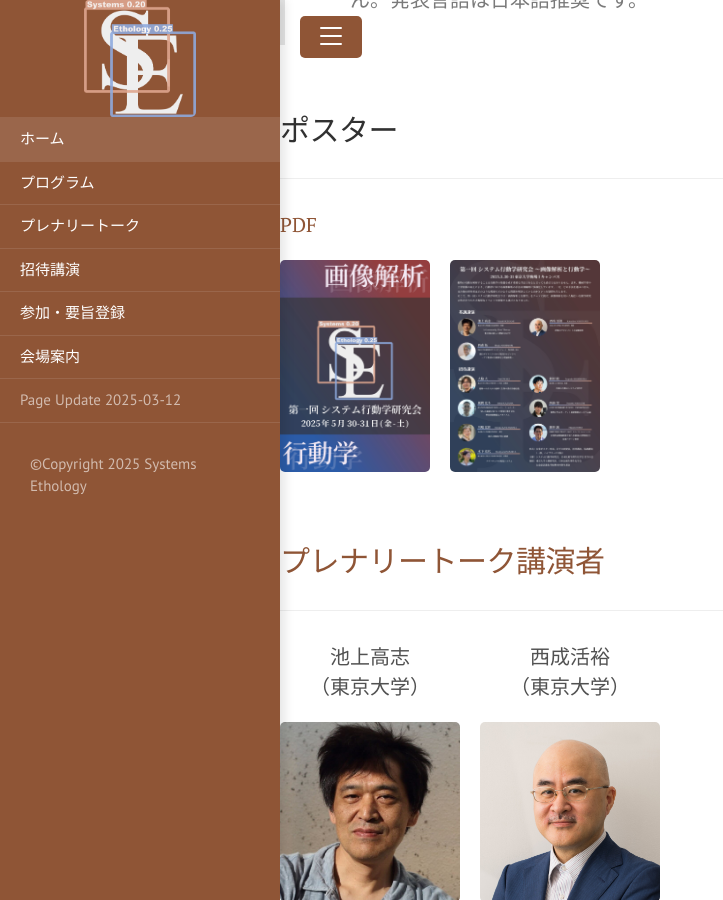
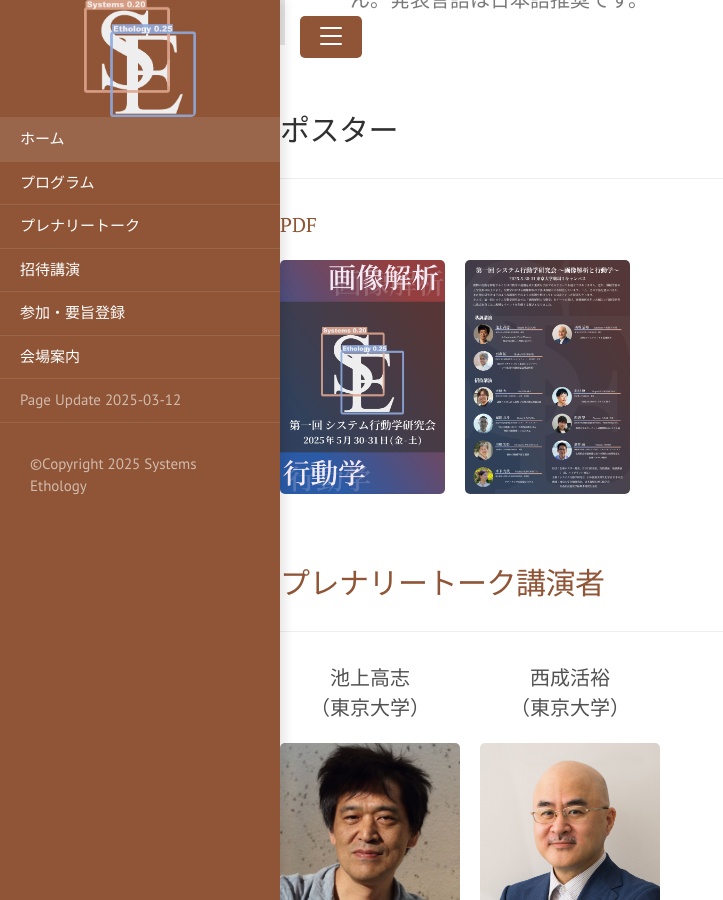
Before and after one commit to SystemsEthology/website, a Jekyll site: the page built from event_01/conference01_home.md, in a window 1280 px wide and 900 px high, scrolled down 1585 px. Shown: the whole window, without its empty margins (0-723 px from the left). Built offline with Jekyll 4.4.1, drawn with Linux system fonts in a browser that asks for light colours.

Commit message:
Update conference01_home.md

```diff
--- a/event_01/conference01_home.md
+++ b/event_01/conference01_home.md
@@ -45,8 +45,8 @@ title: Home
 <a href="{{ site.baseurl }}/event_01/images/poster_systems_ethology.pdf" target="_blank" rel="noopener noreferrer">PDF</a>
 
 <div style="display: flex; align-items: center; gap: 20px;">
-    <img src="{{ site.baseurl }}/event_01/images/poster_systems_ethology_01.jpg" width="150x">
-    <img src="{{ site.baseurl }}/event_01/images/poster_systems_ethology_02.jpg" width="150px">
+    <img src="{{ site.baseurl }}/event_01/images/poster_systems_ethology_01.jpg" width="165x">
+    <img src="{{ site.baseurl }}/event_01/images/poster_systems_ethology_02.jpg" width="165px">
 </div>
 
 <br>
```
